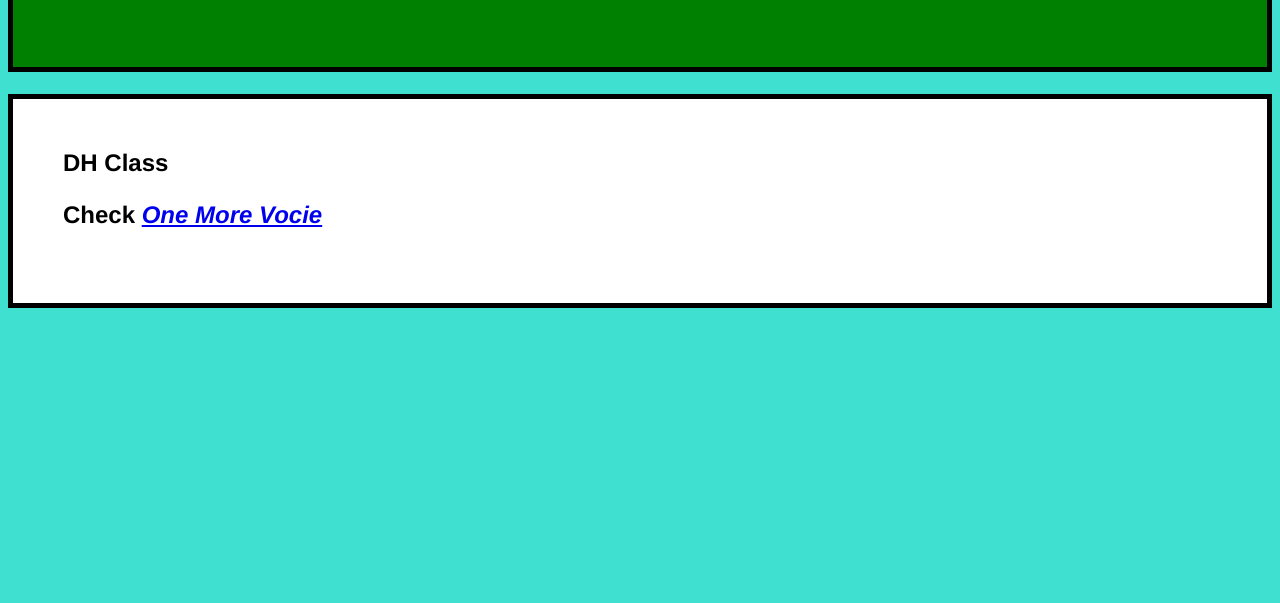
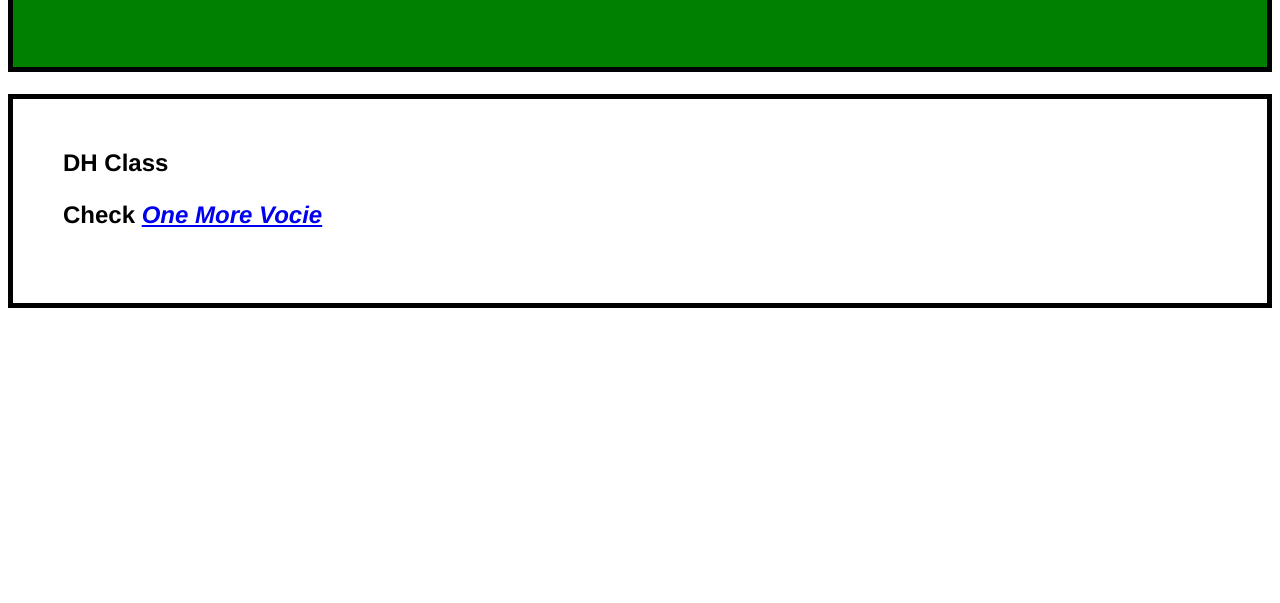
Before and after one commit to majedunl/DH.github.io, a plain HTML site: page index.html in a window 1280 px wide. Shown: the part 197-800 px from the top of the page. Drawn offline with Linux system fonts and the light colour scheme.

Commit message:
Update style.css

```diff
--- a/style.css
+++ b/style.css
@@ -1,5 +1,5 @@
 body {
-background-color:#40E0D0;
+background-color:Almond;
 }
 
 h1 {
```
